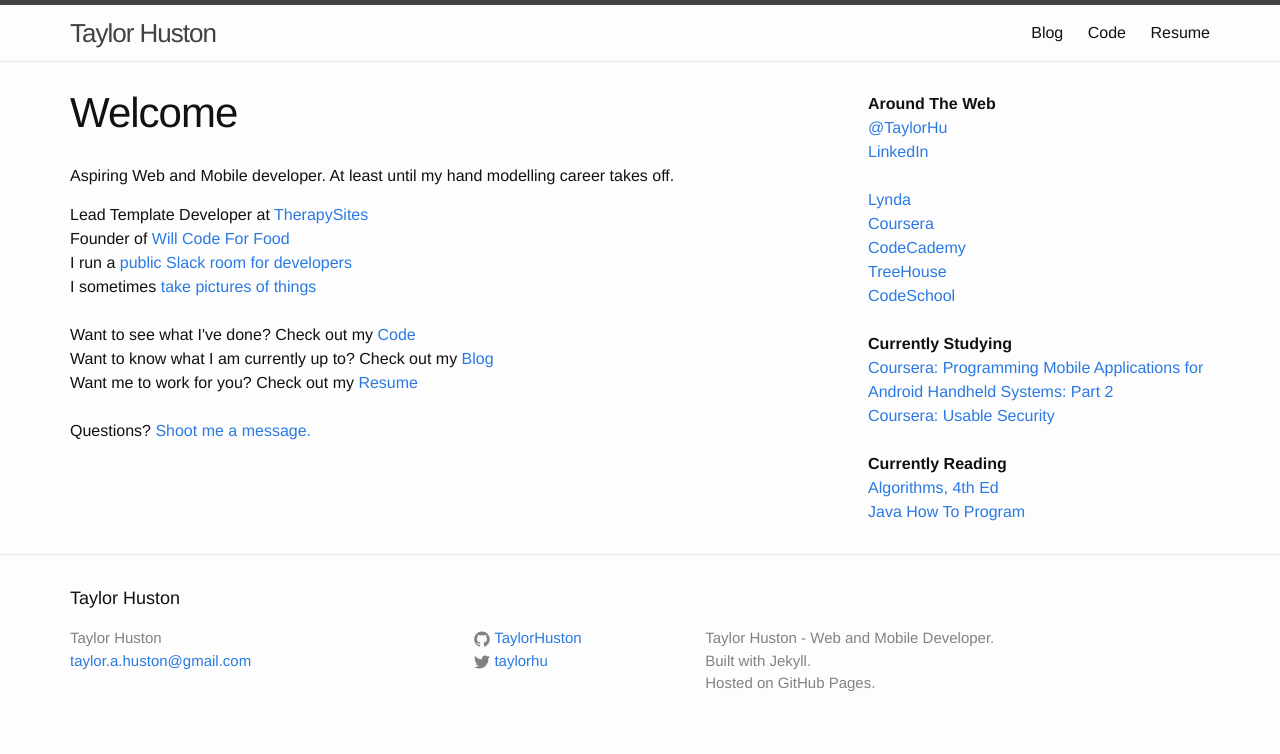
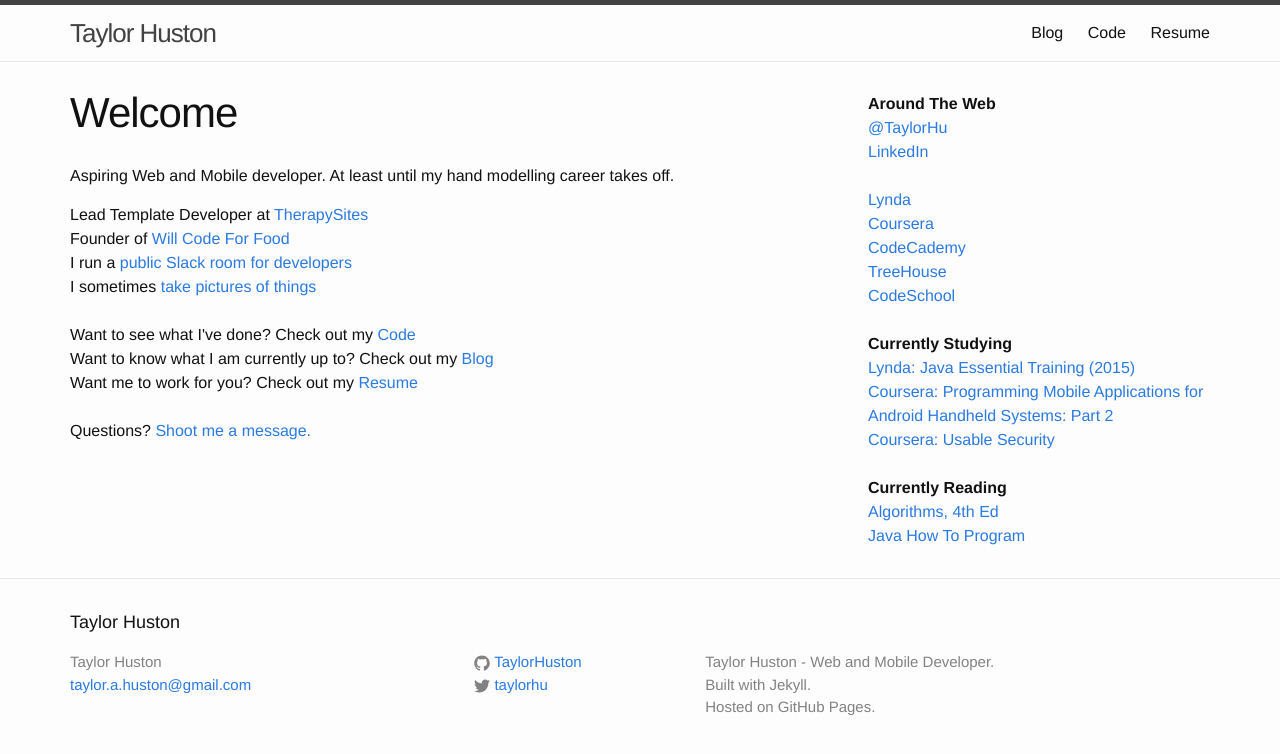
Before and after one commit to TaylorHuston/taylorhuston.github.io, a Jekyll site: the page built from index.html, in a window 1280 px wide. Shown: the top 754 px of the page. Built offline with Jekyll 4.4.1, drawn with Linux system fonts in a browser that asks for light colours.

Commit message:
Update Sidebar

```diff
--- a/_includes/sidebar.html
+++ b/_includes/sidebar.html
@@ -20,6 +20,8 @@
   <br />
   <strong>Currently Studying</strong>
   <br />
+  <a href="http://www.lynda.com/Java-tutorials/Java-Essential-Training/377484-2.html" target="_blank">Lynda: Java Essential Training (2015)</a>
+  <br />
   <a href="https://www.coursera.org/course/androidpart1" target="_blank">Coursera: Programming Mobile Applications for Android Handheld Systems: Part 2</a>
   <br />
   <a href="https://www.coursera.org/course/usablesec" target="_blank">Coursera: Usable Security</a>
```
